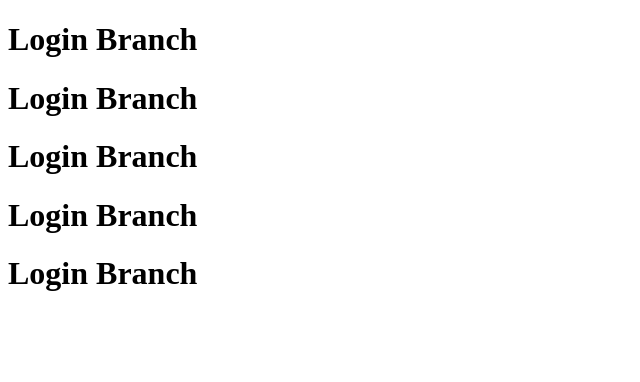
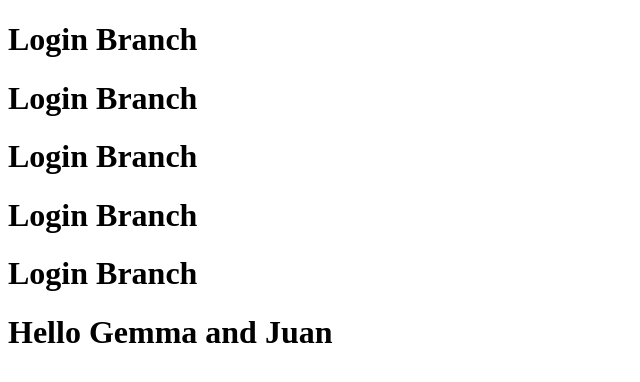
Before and after one commit to plucodev/test-repos2, a plain HTML site: page index.html in a window 1280 px wide. Shown: the whole page, without its empty margins (0-640 px from the left). Drawn offline with Linux system fonts and the light colour scheme.

Commit message:
changed h1

```diff
--- a/index.html
+++ b/index.html
@@ -14,6 +14,7 @@
   <h1>Login Branch</h1>
   <h1>Login Branch</h1>
   <h1>Login Branch</h1>
+  <h1>Hello Gemma and Juan</h1>
 
 </body>
 
```
